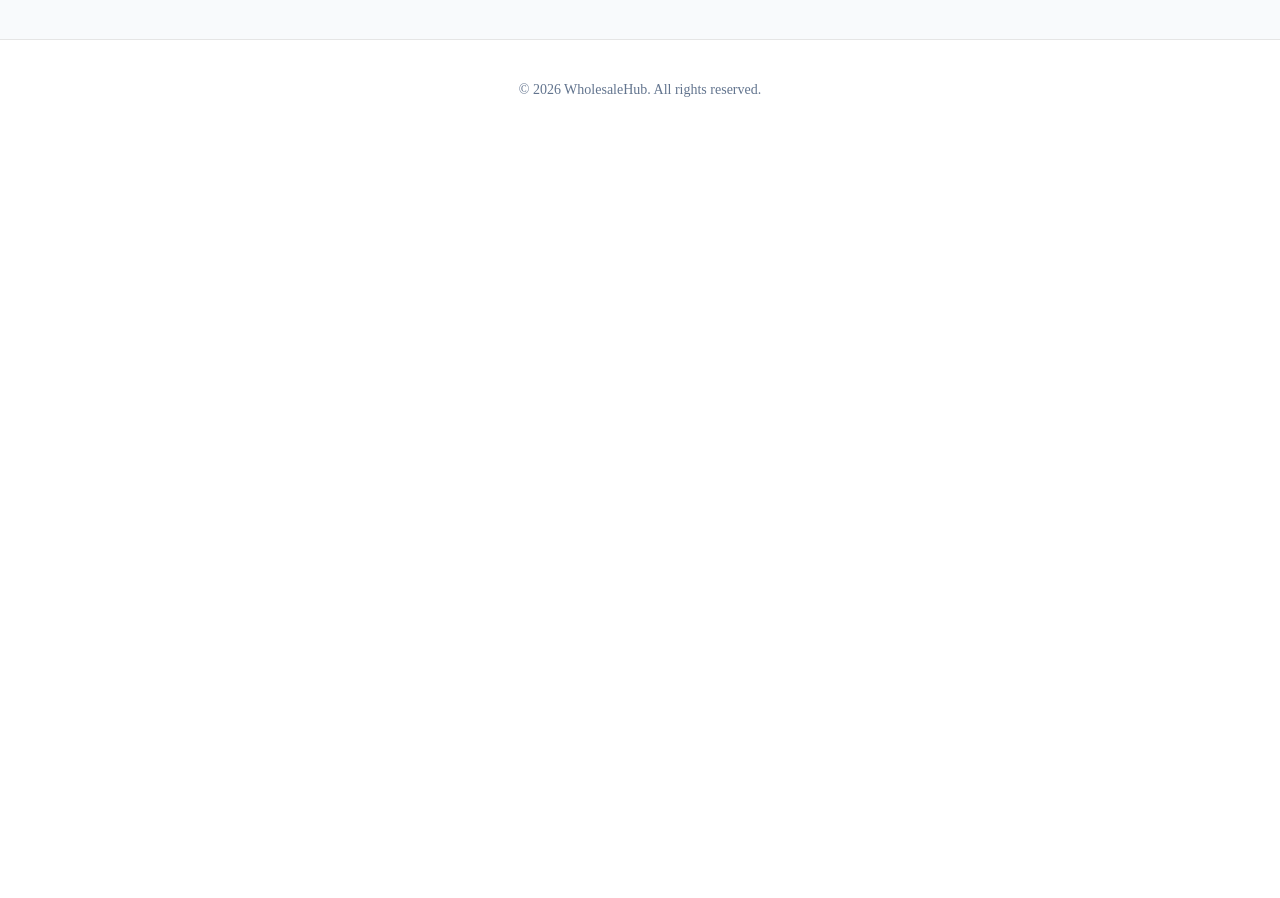
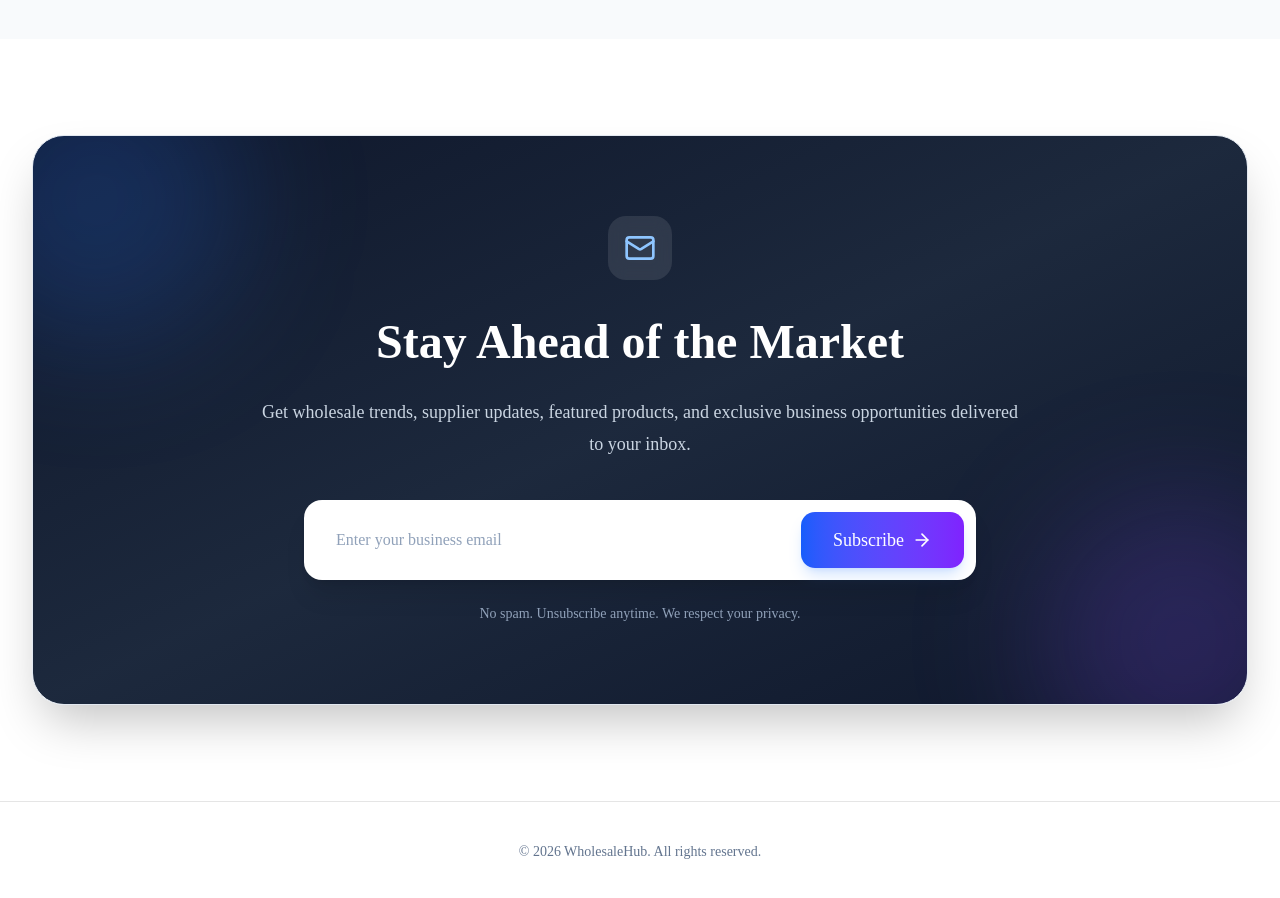
Before and after one commit to PritomAhsan/wholesale-marketplace, a Next.js app: page / in a window 1280 px wide. Shown: the part 6620-7518 px from the top of the page. Before the commit the page ends 6760 px from the top, so only its background shows below. Built offline with nearby package versions, Linux system fonts and the light colour scheme.

Commit message:
feat(home): add newsletter section

```diff
--- a/app/page.tsx
+++ b/app/page.tsx
@@ -6,6 +6,7 @@ import HowItWorks from "@/features/home/sections/HowItWorks";
 import TrustedBusinesses from "@/features/home/sections/TrustedBusinesses";
 import BecomeSupplierCTA from "@/features/home/sections/BecomeSupplierCTA";
 import Testimonials from "@/features/home/sections/Testimonials";
+import Newsletter from "@/features/home/sections/Newsletter";
 
 export default function HomePage() {
   return (
@@ -18,6 +19,7 @@ export default function HomePage() {
       <TrustedBusinesses />
       <BecomeSupplierCTA />
       <Testimonials />
+      <Newsletter />
     </>
   );
 }
--- /dev/null
+++ b/features/home/sections/Newsletter.tsx
@@ -0,0 +1,59 @@
+import { ArrowRight, Mail } from "lucide-react";
+
+import Container from "@/components/layout/Container";
+import { AppButton } from "@/components/ui/app-button";
+
+export default function Newsletter() {
+  return (
+    <section className="py-24">
+      <Container>
+        <div className="relative overflow-hidden rounded-[32px] border border-slate-200 bg-gradient-to-br from-slate-900 via-slate-800 to-slate-900 px-8 py-20 text-white shadow-2xl lg:px-20">
+
+          {/* Background Glow */}
+          <div className="absolute -left-20 -top-20 h-72 w-72 rounded-full bg-blue-500/20 blur-3xl" />
+          <div className="absolute -bottom-20 -right-20 h-72 w-72 rounded-full bg-violet-500/20 blur-3xl" />
+
+          <div className="relative mx-auto max-w-3xl text-center">
+
+            <div className="mx-auto flex h-16 w-16 items-center justify-center rounded-2xl bg-white/10 backdrop-blur">
+              <Mail className="h-8 w-8 text-blue-300" />
+            </div>
+
+            <h2 className="mt-8 text-4xl font-black leading-tight lg:text-5xl">
+              Stay Ahead of the Market
+            </h2>
+
+            <p className="mt-6 text-lg leading-8 text-slate-300">
+              Get wholesale trends, supplier updates, featured products,
+              and exclusive business opportunities delivered to your inbox.
+            </p>
+
+            <form className="mx-auto mt-10 flex max-w-2xl flex-col gap-4 rounded-2xl bg-white p-3 shadow-xl md:flex-row">
+
+              <input
+                type="email"
+                placeholder="Enter your business email"
+                className="h-14 flex-1 rounded-xl border-0 px-5 text-slate-900 outline-none placeholder:text-slate-400"
+              />
+
+              <AppButton
+                size="lg"
+                className="md:px-8"
+              >
+                Subscribe
+                <ArrowRight className="ml-2 h-5 w-5" />
+              </AppButton>
+
+            </form>
+
+            <p className="mt-6 text-sm text-slate-400">
+              No spam. Unsubscribe anytime. We respect your privacy.
+            </p>
+
+          </div>
+
+        </div>
+      </Container>
+    </section>
+  );
+}
```
